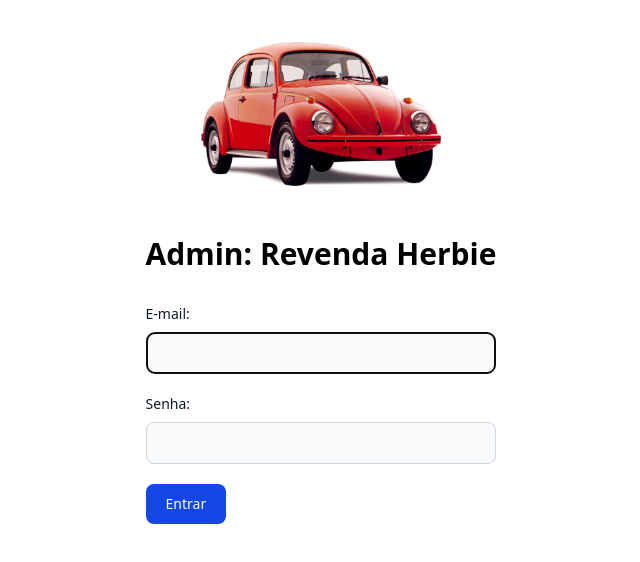
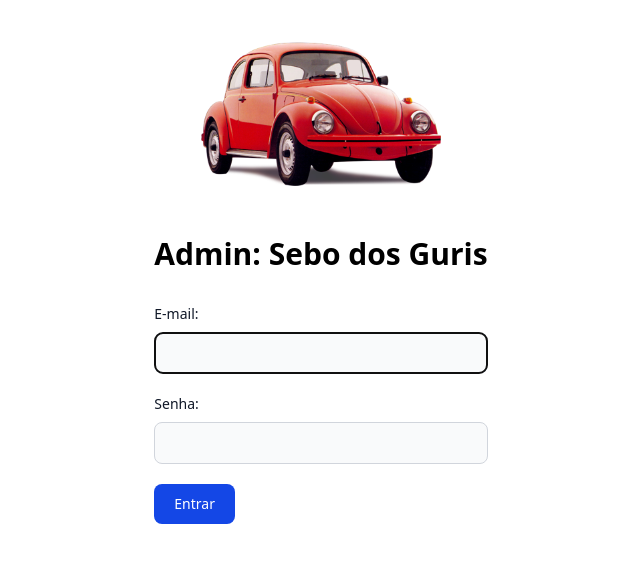
Before and after one commit to joaoMarceloBitar/Sebo-front, a React (Vite) app: page /admin/login in a window 1280 px wide. Shown: the top 562 px of the page, without its empty margins (319-959 px from the left). Built offline with nearby package versions, Linux system fonts and the light colour scheme.

Commit message:
ajustando minhas propostas

```diff
--- a/src/Detalhes.tsx
+++ b/src/Detalhes.tsx
@@ -110,7 +110,7 @@ export default function Detalhes() {
             {propostas.length === 0 && <p className="text-gray-500">Nenhuma proposta ainda.</p>}
             <ul>
               {propostas.map((p) => (
-                <li key={p.id} className="mb-2 border-b border-gray-200 dark:border-gray-600 pb-2">
+                <li key={p.usuarioId} className="mb-2 border-b border-gray-200 dark:border-gray-600 pb-2">
                   <span className="font-bold">{p.usuarioId}</span>: {p.descricao}
                   {p.resposta && (
                     <div className="text-green-700 dark:text-green-400 mt-1">Resposta: {p.resposta}</div>
--- a/src/MinhasPropostas.tsx
+++ b/src/MinhasPropostas.tsx
@@ -29,16 +29,15 @@ export default function Propostas() {
 
     const propostasTable = propostas.map(proposta => (
         <tr key={proposta.id} className="bg-white border-b dark:bg-gray-800 dark:border-gray-700">
-            {/*
             <th scope="row" className="px-6 py-4 font-medium text-gray-900 whitespace-nowrap dark:text-white">
-                <p><b>{proposta.carro.marca.nome} {proposta.carro.modelo}</b></p>
-                <p className='mt-3'>Ano: {proposta.carro.ano} -
-                    R$: {Number(proposta.carro.preco).toLocaleString("pt-br", { minimumFractionDigits: 2 })}</p>
+                <p><b>{proposta.anuncio.livro.titulo} {proposta.anuncio.livro.condicao}</b></p>
+                <p className='mt-3'>condição detalhada: {proposta.anuncio.condicao_detalhada} -
+                    R$: {Number(proposta.anuncio.preco).toLocaleString("pt-br", { minimumFractionDigits: 2 })}</p>
             </th>
             <td className="px-6 py-4">
-                <img src={proposta.carro.foto} className="fotoCarro" alt="Foto Carro" />
+                <img src={proposta.anuncio.livro.imagem_url} className="fotoCarro" alt="Foto Carro" />
             </td>
-            */}
+
             <td className="px-6 py-4">
                 <p><b>{proposta.descricao}</b></p>
                 <p><i>Enviado em: {dataDMA(proposta.createdAt)}</i></p>
--- a/src/admin/AdminCarros.tsx
+++ b/src/admin/AdminAnuncios.tsx
@@ -1,4 +1,4 @@
-export default function AdminCarros() {
+export default function AdminAnuncios() {
     return (
         <div className="container mt-24">
             <h2 className="text-3xl mb-4 font-bold">Cadastro e Manutenção de Veículos</h2>
--- a/src/admin/AdminLogin.tsx
+++ b/src/admin/AdminLogin.tsx
@@ -43,7 +43,7 @@ export default function AdminLogin() {
       <img src="../../fusca.png" alt="Revenda" style={{ width: 240 }}
         className="d-block" />
       <div className="max-w-sm">
-        <h1 className="text-3xl font-bold my-8">Admin: Revenda Herbie</h1>
+        <h1 className="text-3xl font-bold my-8">Admin: Sebo dos Guris</h1>
         <form className="max-w-sm mx-auto"
           onSubmit={handleSubmit(verificaLogin)} >
           <div className="mb-5">
--- a/src/main.tsx
+++ b/src/main.tsx
@@ -11,7 +11,7 @@ import Layout from './Layout.tsx'
 import { createBrowserRouter, RouterProvider } from 'react-router-dom'
 import AdminLayout from './admin/AdminLayout.tsx'
 import AdminDashboard from './admin/AdminDashboard.tsx'
-import AdminCarros from './admin/AdminCarros.tsx'
+import AdminAnuncios from './admin/AdminAnuncios.tsx'
 import AdminLogin from './admin/AdminLogin.tsx'
 import CadUsuario from './CadUsuario.tsx'
 
@@ -25,7 +25,7 @@ const rotas = createBrowserRouter([
     element: <AdminLayout />,  // layout principal do admin com menus e outlet
     children: [
       { index: true, element: <AdminDashboard /> },     // rota /admin
-      { path: "carros", element: <AdminCarros /> },     // rota /admin/carros
+      { path: "anuncios", element: <AdminAnuncios /> },     // rota /admin/carros
     ],
   },
   {
```
